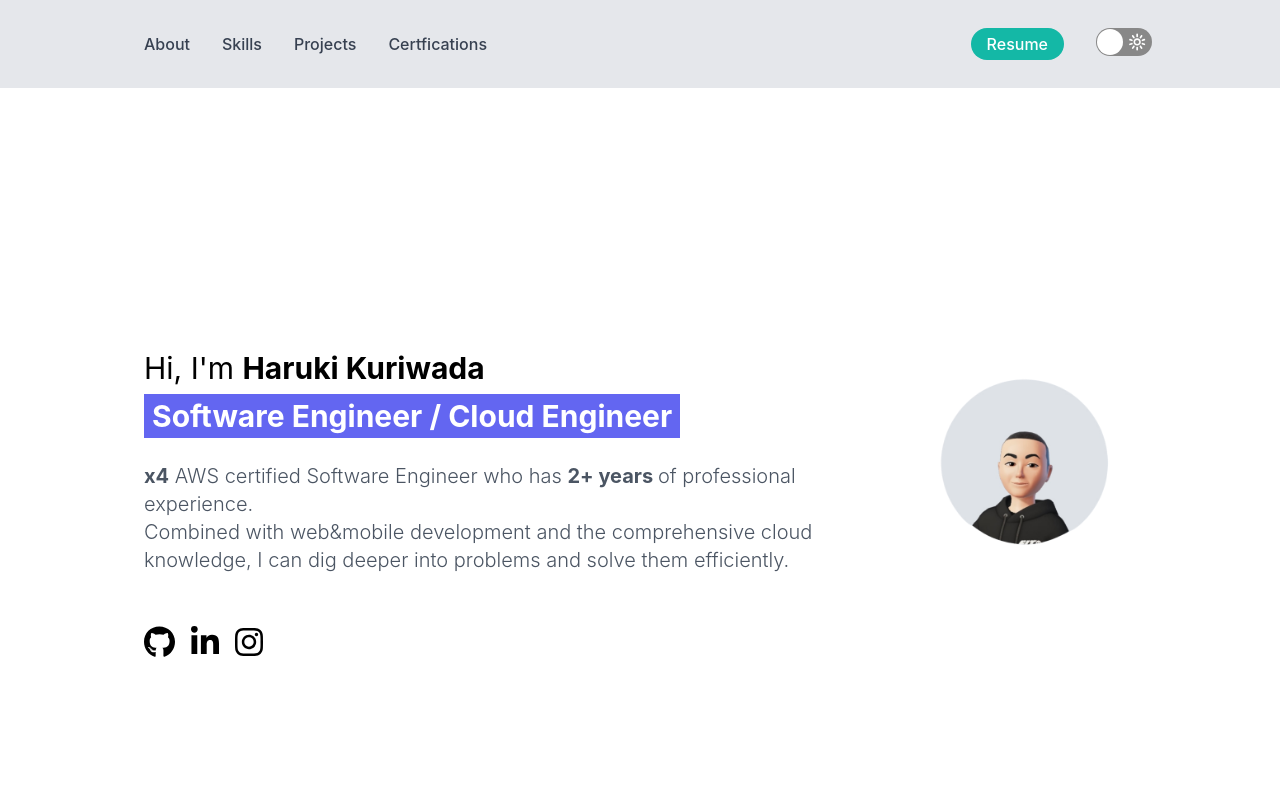
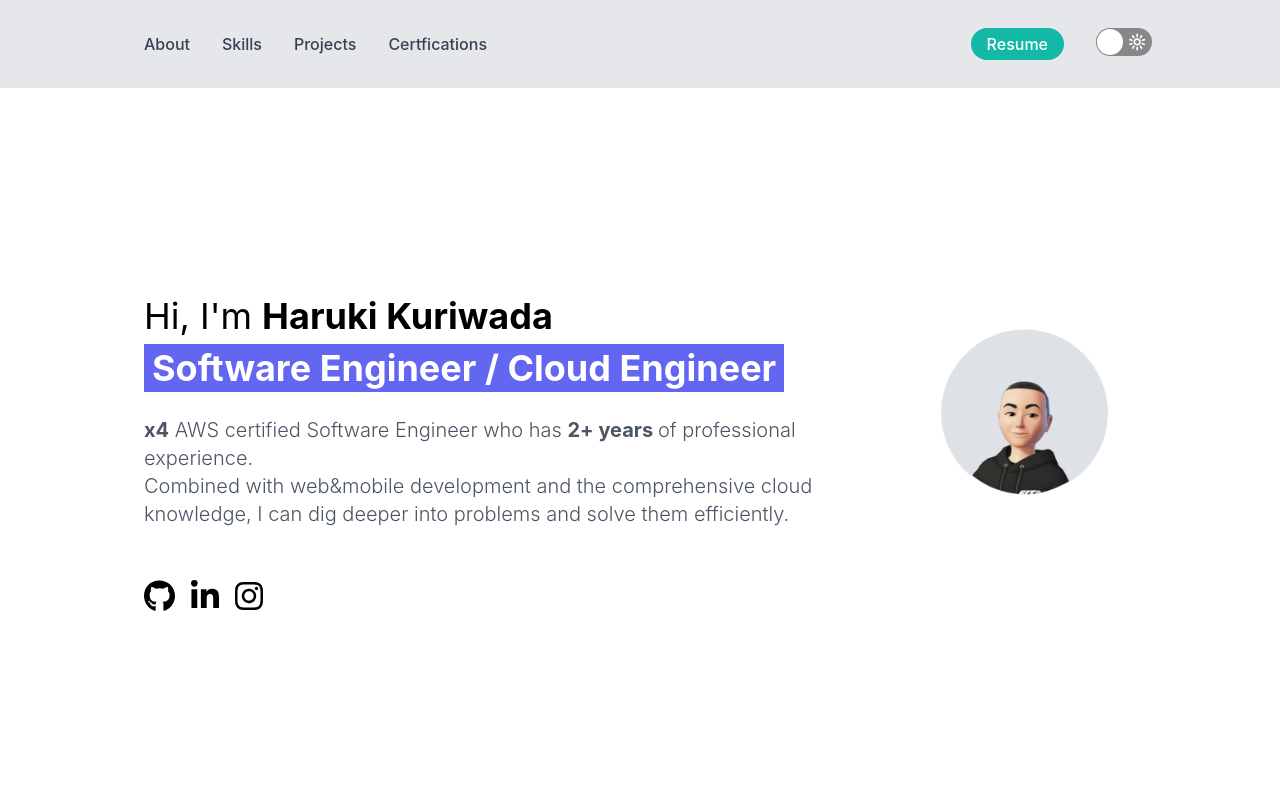
Before and after one commit to kuri-sun/customizable-portfolio, a React (Create React App) app: page / in a window 1280 px wide. Shown: the top 800 px of the page. Built offline with nearby package versions, Linux system fonts and the light colour scheme.

Commit message:
Hiro is little bit offset, bug-fix

```diff
--- a/src/components/Hiro.js
+++ b/src/components/Hiro.js
@@ -29,12 +29,16 @@ export default function Hiro(props) {
                   isDarkMode ? "text-white" : "text-black"
                 }`}
               >
-                <h1 className={`text-3xl`}>
+                <h1 className="text-4xl">
                   Hi, I'm <span className="font-bold">Haruki Kuriwada</span>
                 </h1>
               </div>
-              <div className="bg-white md:bg-indigo-500 mt-2 md:px-2 py-1 w-fit">
-                <p className="text-3xl text-indigo-500 md:text-white font-bold">
+              <div
+                className={` ${
+                  isDarkMode ? "bg-dark-200" : "bg-white"
+                } md:bg-indigo-500 mt-2 md:px-2 py-1 w-fit`}
+              >
+                <p className="text-4xl text-indigo-500 md:text-white font-bold">
                   Software Engineer / Cloud Engineer
                 </p>
               </div>
@@ -96,6 +100,7 @@ export default function Hiro(props) {
             }}
           />
         </ul>
+        <div className="h-20" />
       </div>
     </>
   );
--- a/src/components/SkillCard.js
+++ b/src/components/SkillCard.js
@@ -4,15 +4,13 @@ export default function SkillCard(props) {
       data-aos="fade-up"
       data-aos-duration="500"
       data-aos-offset="100"
-      className="w-11/12  p-4 text-center justify-center bg-indigo-100 rounded-md flex flex-col h-48"
+      className="w-11/12 overflow-hidden p-4 text-center justify-center bg-indigo-100 rounded-md flex flex-col h-48"
     >
-      <img
-        src={props.img}
-        className="w-20 max-h-20 mx-auto"
-        alt={props.name}
-      ></img>
+      <img src={props.img} className="w-20 max-h-20 mx-auto" alt={props.name} />
       <div className="mt-2">
-        <h1 className="font-bold md:text-xl text-dark-500">{props.name}</h1>
+        <div className="font-bold md:text-xl text-dark-500">
+          <span>{props.name}</span>
+        </div>
         <p className="font-light md:text-lg text-dark-500">
           {props.experience}
         </p>
```
